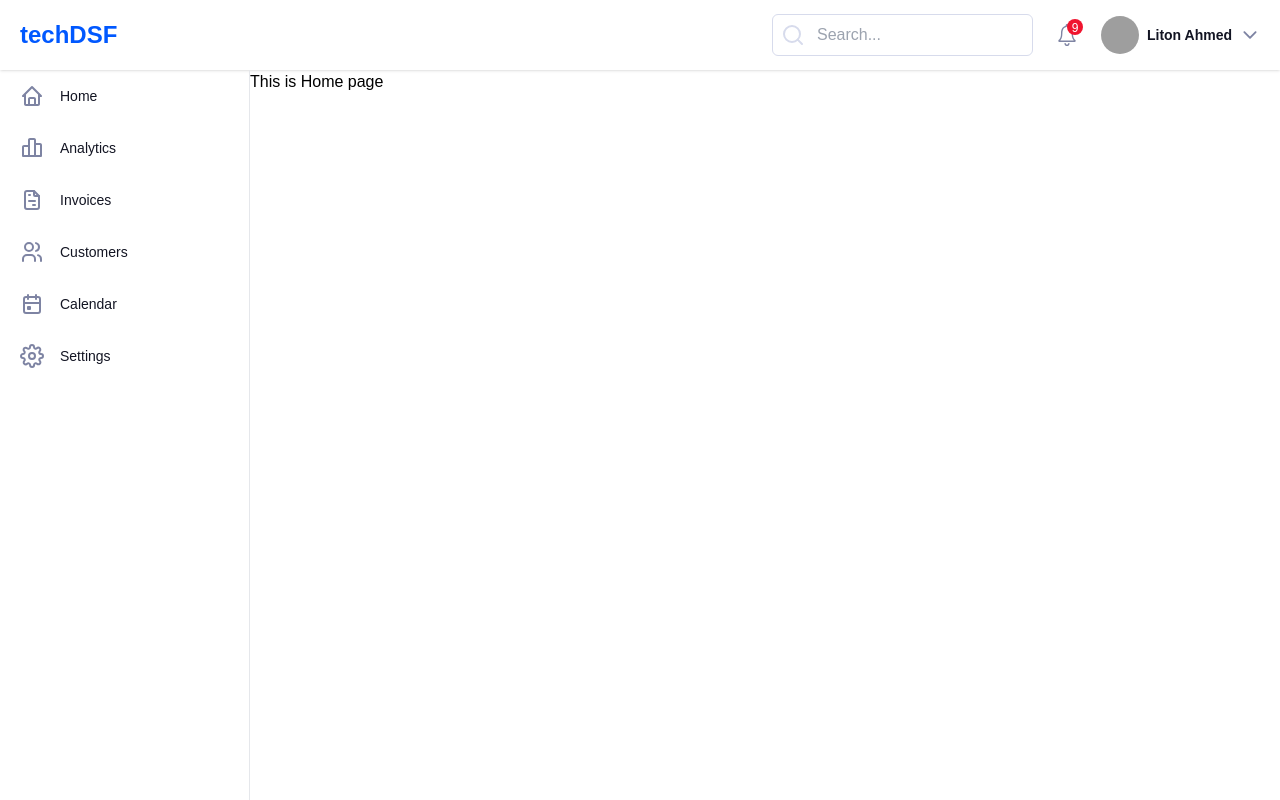
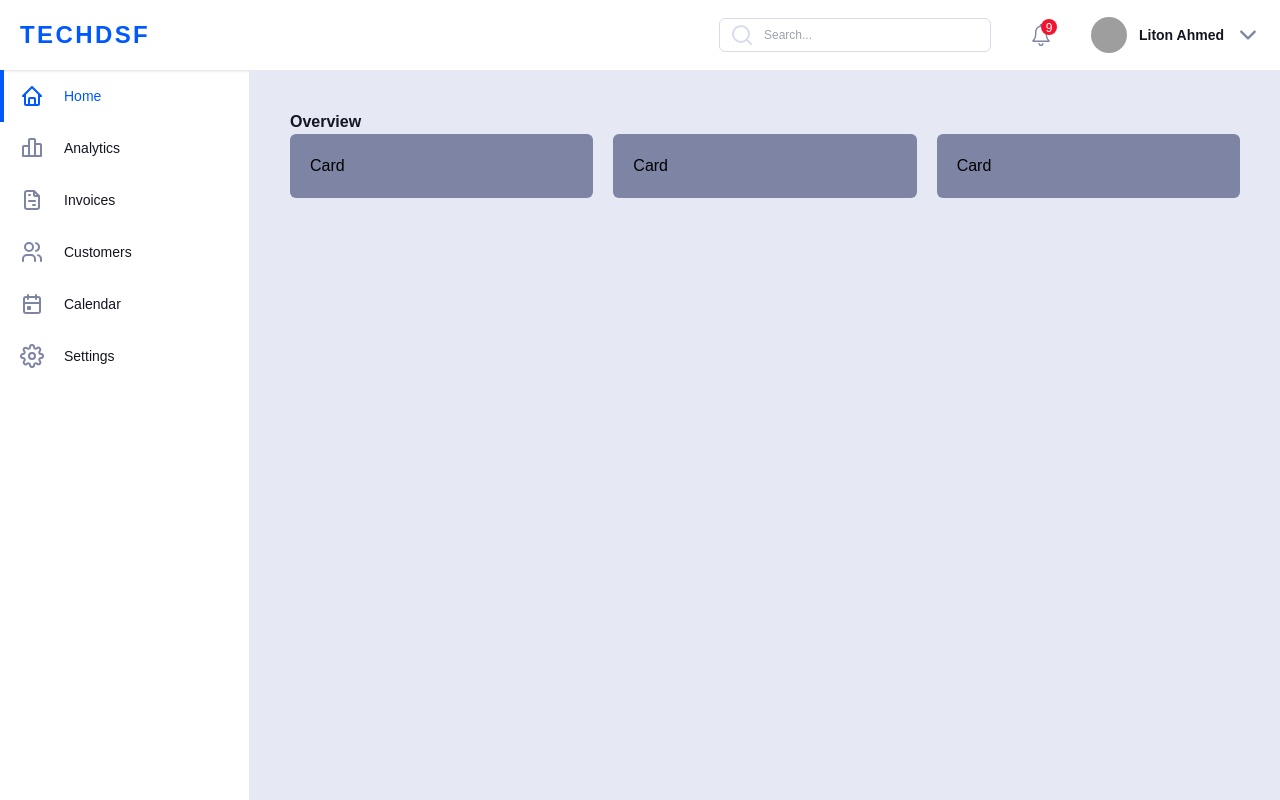
Before and after one commit to rifatptk/techdsf-admin, a React (Create React App) app: page / in a window 1280 px wide. Built offline with nearby package versions, Linux system fonts and the light colour scheme; grey boxes are pictures that could not be loaded.

Commit message:
Sidebar & navbar design done

```diff
--- a/src/App.js
+++ b/src/App.js
@@ -2,10 +2,11 @@ import { BrowserRouter, Routes, Route } from 'react-router-dom';
 import Navbar from './components/Navbar';
 import Sidebar from './components/Sidebar';
 import Analytics from './pages/Analytics';
+import Invoices from './pages/Invoices';
 import Calendar from './pages/Calendar';
 import Customers from './pages/Customers';
 import Home from './pages/Home';
-import Invoices from './pages/Invoices';
+import Settings from './pages/Settings';
 
 function App() {
   return (
@@ -14,12 +15,14 @@ function App() {
         <Navbar />
         <div className="flex w-full">
           <Sidebar />
+
           <Routes>
             <Route path="/" element={<Home />} />
             <Route path="/analytics" element={<Analytics />} />
             <Route path="/invoices" element={<Invoices />} />
             <Route path="/customers" element={<Customers />} />
             <Route path="/calendar" element={<Calendar />} />
+            <Route path="/settings" element={<Settings />} />
           </Routes>
         </div>
       </BrowserRouter>
--- /dev/null
+++ b/src/components/Card.jsx
@@ -0,0 +1,9 @@
+import React from 'react';
+
+const Card = ({ cardData }) => {
+  return (
+    <div className="flex-1 bg-theme-gray p-[20px] rounded-[6px]">Card</div>
+  );
+};
+
+export default Card;
--- /dev/null
+++ b/src/components/Cards.jsx
@@ -0,0 +1,17 @@
+import React from 'react';
+import { overviewCards } from '../constants';
+import Card from './Card';
+
+const Cards = () => {
+  return (
+    <div className="w-full">
+      <div className="flex space-x-[20px] ">
+        {overviewCards.map((cardData) => (
+          <Card cardData={cardData} />
+        ))}
+      </div>
+    </div>
+  );
+};
+
+export default Cards;
--- a/src/components/Navbar.jsx
+++ b/src/components/Navbar.jsx
@@ -1,4 +1,4 @@
-import { Avatar } from '@mui/material';
+import { Avatar, IconButton } from '@mui/material';
 import { FiSearch } from 'react-icons/fi';
 import { IoIosNotificationsOutline } from 'react-icons/io';
 import { IoIosArrowDown } from 'react-icons/io';
@@ -6,34 +6,39 @@ const Navbar = () => {
   return (
     <nav className=" px-5 flex items-center h-[70px] shadow">
       <div className="w-full flex justify-between items-center">
-        <div className="logo text-theme-blue text-2xl  font-bold  ">
-          techDSF
+        <div className="logo text-theme-blue text-2xl tracking-widest font-bold  ">
+          TECHDSF
         </div>
-        <div className="right flex items-center space-x-5">
-          <div className="search flex items-center border border-theme-midgray rounded-md space-x-3 p-2">
+        <div className="right flex items-center space-x-[36px]">
+          <div className="search flex items-center border border-theme-midgray rounded-md space-x-[10px] py-1 px-[10px]">
             <FiSearch size={24} className="text-theme-midgray" />
             <input
-              className="outline-0 text-theme-gray"
+              className="outline-0 text-theme-gray text-[12px] w-[216px]"
               type="text"
               placeholder="Search..."
             />
           </div>
           <div className="notification relative">
-            <div className="count w-4 h-4 rounded-full bg-theme-red text-white text-[12px] grid place-items-center absolute -top-[2px] -right-[2px]">
-              9
-            </div>
-            <IoIosNotificationsOutline size={28} className="text-theme-gray" />
+            <IconButton sx={{ m: 0, p: 0 }}>
+              <div className="count w-4 h-4 rounded-full bg-theme-red text-white text-[12px] grid place-items-center absolute -top-[2px] -right-[2px]">
+                9
+              </div>
+              <IoIosNotificationsOutline
+                size={28}
+                className="text-theme-gray"
+              />
+            </IconButton>
           </div>
-          <div className="user flex items-center space-x-2">
+          <div className="user flex items-center space-x-[12px]">
             <Avatar
-              sx={{ width: '38px', height: '38px' }}
+              sx={{ width: '36px', height: '36px' }}
               alt="Cindy Baker"
               src="/static/images/avatar/3.jpg"
             />
             <p className="text-theme-black font-semibold text-[14px]">
               Liton Ahmed
             </p>
-            <IoIosArrowDown size={20} className="text-theme-gray" />
+            <IoIosArrowDown size={24} className="text-theme-gray" />
           </div>
         </div>
       </div>
--- a/src/components/SidebarItem.jsx
+++ b/src/components/SidebarItem.jsx
@@ -1,20 +1,18 @@
 import React from 'react';
-import { Link } from 'react-router-dom';
+import { NavLink } from 'react-router-dom';
 
-const SidebarItem = ({ data }) => {
-  const { title, to, icon } = data;
+const SidebarItem = ({ data: { title, to, icon } }) => {
   return (
-    <div className="sidebarItem group">
-      <Link
-        to={to}
-        className="flex items-center px-[20px] py-[14px] space-x-4 group-hover:border-l-4 group-hover:border-l-theme-blue transition-all"
-      >
-        {icon}
-        <div className="text-sm text-theme-black group-hover:text-theme-black">
-          {title}
-        </div>
-      </Link>
-    </div>
+    <NavLink
+      to={to}
+      end
+      className="sidebarLink group flex items-center px-[16px] py-[14px] space-x-[20px] border-l-4 border-l-transparent [&.active]:border-l-theme-blue transition-all [&.active>.icon]:text-theme-blue [&.active>.title]:text-theme-blue"
+    >
+      {icon}
+      <div className="title text-sm text-theme-black group-hover:text-theme-black">
+        {title}
+      </div>
+    </NavLink>
   );
 };
 
--- a/src/constants.js
+++ b/src/constants.js
@@ -20,7 +20,7 @@ export const sideBarLinks = [
     icon: (
       <BiHome
         size={iconStyle.size}
-        className="text-theme-gray group-hover:text-theme-black transition-colors"
+        className="icon text-theme-gray group-hover:text-theme-black transition-colors"
       />
     ),
   },
@@ -30,27 +30,28 @@ export const sideBarLinks = [
     icon: (
       <BiBarChartAlt2
         size={iconStyle.size}
-        className="text-theme-gray group-hover:text-theme-black transition-colors"
+        className="icon text-theme-gray group-hover:text-theme-black transition-colors"
       />
     ),
   },
   {
     title: 'Invoices',
-    to: '/invoices ',
+    to: '/invoices',
     icon: (
       <TbFileInvoice
         size={iconStyle.size}
-        className="text-theme-gray group-hover:text-theme-black transition-colors"
+        className="icon text-theme-gray group-hover:text-theme-black transition-colors"
       />
     ),
   },
+
   {
     title: 'Customers',
     to: '/customers',
     icon: (
       <TbUsers
         size={iconStyle.size}
-        className="text-theme-gray group-hover:text-theme-black transition-colors"
+        className="icon text-theme-gray group-hover:text-theme-black transition-colors"
       />
     ),
   },
@@ -60,7 +61,7 @@ export const sideBarLinks = [
     icon: (
       <TbCalendarEvent
         size={iconStyle.size}
-        className="text-theme-gray group-hover:text-theme-black transition-colors"
+        className="icon text-theme-gray group-hover:text-theme-black transition-colors"
       />
     ),
   },
@@ -70,7 +71,7 @@ export const sideBarLinks = [
     icon: (
       <FiSettings
         size={iconStyle.size}
-        className="text-theme-gray group-hover:text-theme-black transition-colors"
+        className="icon text-theme-gray group-hover:text-theme-black transition-colors"
       />
     ),
   },
--- a/src/pages/Home.jsx
+++ b/src/pages/Home.jsx
@@ -1,7 +1,13 @@
 import React from 'react';
+import Cards from '../components/Cards';
 
 const Home = () => {
-  return <div>This is Home page</div>;
+  return (
+    <div className="w-full bg-theme-lightgray p-[40px]">
+      <p className="text-4 text-theme-black font-semibold">Overview</p>
+      <Cards />
+    </div>
+  );
 };
 
 export default Home;
--- a/src/pages/Invoices.jsx
+++ b/src/pages/Invoices.jsx
@@ -1,7 +1,7 @@
 import React from 'react';
 
 const Invoices = () => {
-  return <div>Invoices</div>;
+  return <div className="bg-theme-lightgray w-full">Invoices</div>;
 };
 
 export default Invoices;
```
